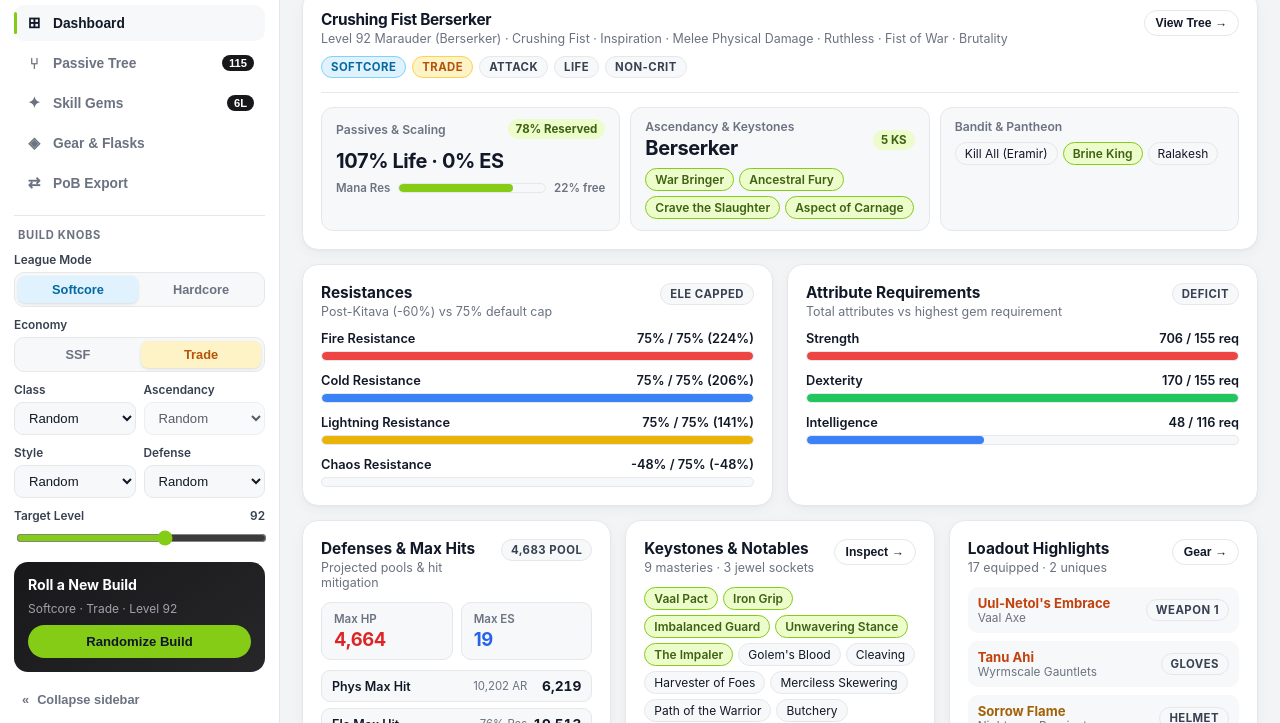
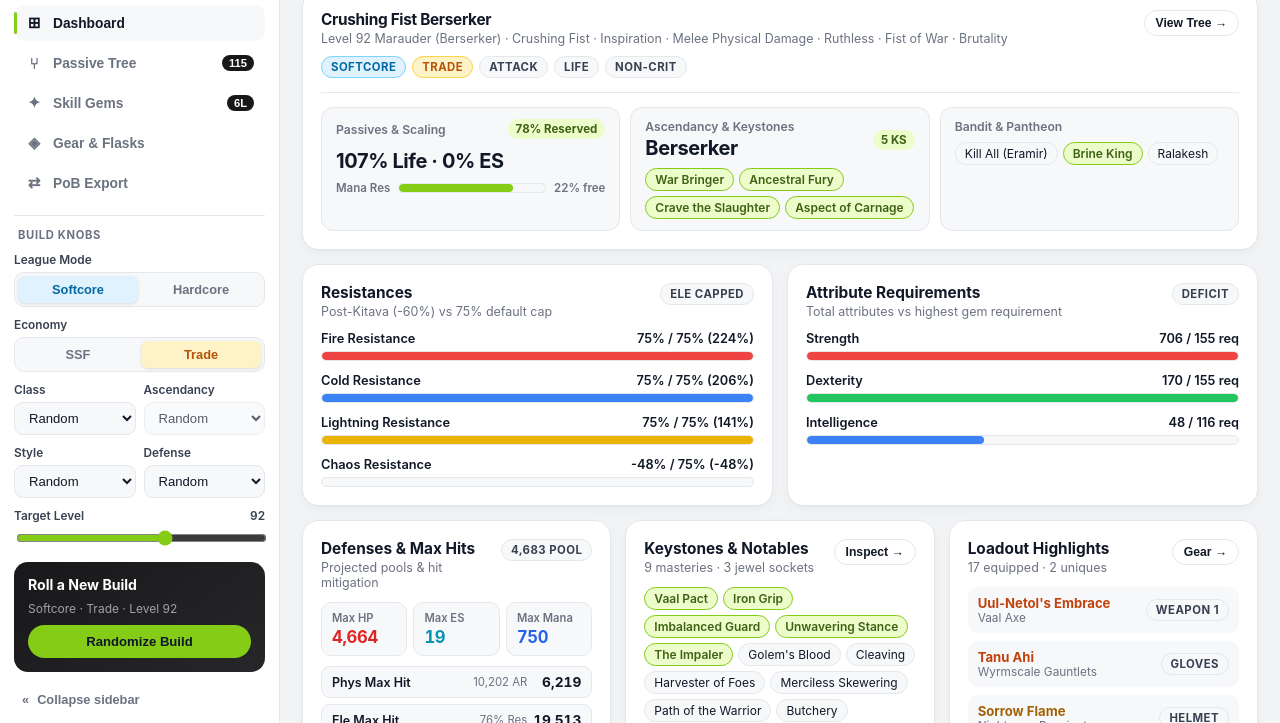
Before and after one commit to jpwoods92/pob-build-randomizer, a website built with Vite: page index.html in a window 1280 px wide. Shown: the part 77-800 px from the top of the page. Built offline with nearby package versions, Linux system fonts and the light colour scheme.

Commit message:
feat(stats): display projected Max Mana alongside Max HP and Max ES

```diff
--- a/src/lib/stats.ts
+++ b/src/lib/stats.ts
@@ -9,6 +9,7 @@ export interface ProjectedDefenses {
   esPct: number;
   maxLife: number;
   maxEs: number;
+  maxMana: number;
   armour: number;
   evasion: number;
   maxEleRes: number;
@@ -45,6 +46,7 @@ export function computeProjectedDefenses(
   const hasCI = keystones.has('Chaos Inoculation');
   const hasEB = keystones.has('Eldritch Battery');
   const hasIR = keystones.has('Iron Reflexes');
+  const hasBM = keystones.has('Blood Magic');
 
   // 1. Gather passive tree modifiers
   let flatLife = arch.bandit === 'Oak' ? 40 : 0;
@@ -52,6 +54,8 @@ export function computeProjectedDefenses(
   let moreLifeMult = 1;
   let flatEs = 0;
   let incEs = 0;
+  let flatMana = 0;
+  let incMana = 0;
   let incArmour = 0;
   let incEvasion = 0;
   let maxFireBonus = 0;
@@ -87,6 +91,12 @@ export function computeProjectedDefenses(
       if (mIncEs && (isTree || /Global/i.test(l) || /maximum/i.test(l))) {
         incEs += Number(mIncEs[1]);
       }
+
+      const mFlatMana = /^\+(\d+) to maximum Mana$/i.exec(l);
+      if (mFlatMana) flatMana += Number(mFlatMana[1]);
+
+      const mIncMana = /(\d+)% increased maximum Mana\b/i.exec(l);
+      if (mIncMana && !/minions/i.test(l)) incMana += Number(mIncMana[1]);
 
       if (isTree || /Global|Armour and Evasion/i.test(l)) {
         const mArm = /(\d+)% increased (?:Global )?Armour\b/i.exec(l);
@@ -211,6 +221,10 @@ export function computeProjectedDefenses(
   const totalFlatEs = gearEs + flatEs;
   const maxEs = Math.round(totalFlatEs * (1 + (incEs + intEsBonus) / 100));
 
+  const baseMana = 34 + 6 * arch.options.level;
+  const intMana = Math.floor(gear.attributes.int / 2);
+  const maxMana = hasBM ? 0 : Math.round((baseMana + intMana + flatMana) * (1 + incMana / 100));
+
   // 5. Final Armour & Evasion
   let totalEvasion = Math.round(gearEvasion * (1 + incEvasion / 100) * (hasGrace ? 1.29 : 1));
   let totalArmour = Math.round(gearArmour * (1 + incArmour / 100) * (hasDetermination ? 1.49 : 1));
@@ -264,6 +278,7 @@ export function computeProjectedDefenses(
     esPct: incEs,
     maxLife,
     maxEs,
+    maxMana,
     armour: totalArmour,
     evasion: totalEvasion,
     maxEleRes,
--- a/src/main.ts
+++ b/src/main.ts
@@ -442,6 +442,10 @@ async function main() {
             <div class="def-stat-box">
               <span class="def-stat-label">Max ES</span>
               <span class="def-stat-val def-es">${d.maxEs.toLocaleString()}</span>
+            </div>
+            <div class="def-stat-box">
+              <span class="def-stat-label">Max Mana</span>
+              <span class="def-stat-val def-mana">${d.maxMana.toLocaleString()}</span>
             </div>
           </div>
           <div class="def-hit-list">
--- a/src/styles.css
+++ b/src/styles.css
@@ -674,8 +674,8 @@ input[type="range"] {
 
 .def-pool-grid {
   display: grid;
-  grid-template-columns: repeat(2, 1fr);
-  gap: 8px;
+  grid-template-columns: repeat(3, 1fr);
+  gap: 6px;
   margin-bottom: 10px;
 }
 
@@ -683,22 +683,25 @@ input[type="range"] {
   background: var(--surface-subtle);
   border: 1px solid var(--border);
   border-radius: 10px;
-  padding: 9px 12px;
+  padding: 8px 10px;
   display: flex;
   flex-direction: column;
   gap: 2px;
 }
 
 .def-stat-label {
-  font-size: 0.72rem;
+  font-size: 0.7rem;
   font-weight: 600;
   color: var(--muted);
+  white-space: nowrap;
 }
 
 .def-stat-val {
-  font-size: 1.15rem;
+  font-size: 1.04rem;
   font-weight: 700;
   letter-spacing: -0.02em;
+  white-space: nowrap;
+  font-variant-numeric: tabular-nums;
 }
 
 .def-life {
@@ -710,10 +713,18 @@ input[type="range"] {
 }
 
 .def-es {
+  color: #0891b2;
+}
+
+[data-theme="dark"] .def-es {
+  color: #22d3ee;
+}
+
+.def-mana {
   color: #2563eb;
 }
 
-[data-theme="dark"] .def-es {
+[data-theme="dark"] .def-mana {
   color: #60a5fa;
 }
 
```
Also changed, not shown: src/__tests__/generator.test.ts (+1 -0 lines).
